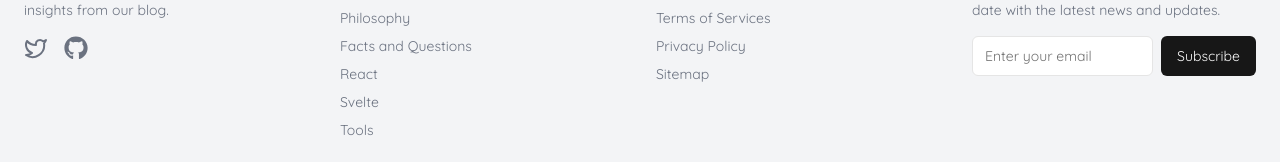
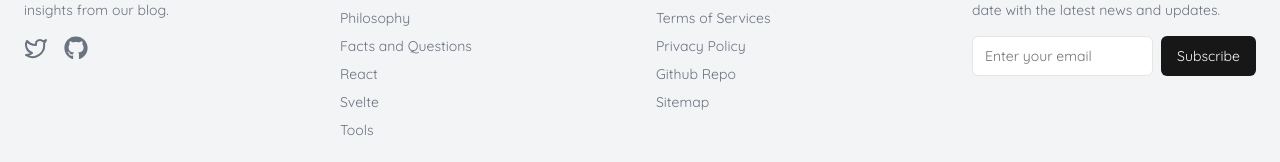
Before and after one commit to Coder-Blue/noah-blog, a Next.js app: page /en/blog in a window 1280 px wide. Shown: the part 1720-1882 px from the top of the page. Built offline with nearby package versions, Linux system fonts and the light colour scheme; no server answers; the database is empty.

Commit message:
footer detail

```diff
--- a/src/components/blog/footer.tsx
+++ b/src/components/blog/footer.tsx
@@ -124,6 +124,15 @@ export default function Footer() {
               </li>
               <li>
                 <Link
+                  href="https://github.com/Coder-Blue/noah-blog"
+                  target="_blank"
+                  className="text-gray-500 hover:text-gray-700 dark:text-gray-400 dark:hover:text-gray-300"
+                >
+                  Github Repo
+                </Link>
+              </li>
+              <li>
+                <Link
                   href="/sitemap.xml"
                   className="text-gray-500 hover:text-gray-700 dark:text-gray-400 dark:hover:text-gray-300"
                 >
```
